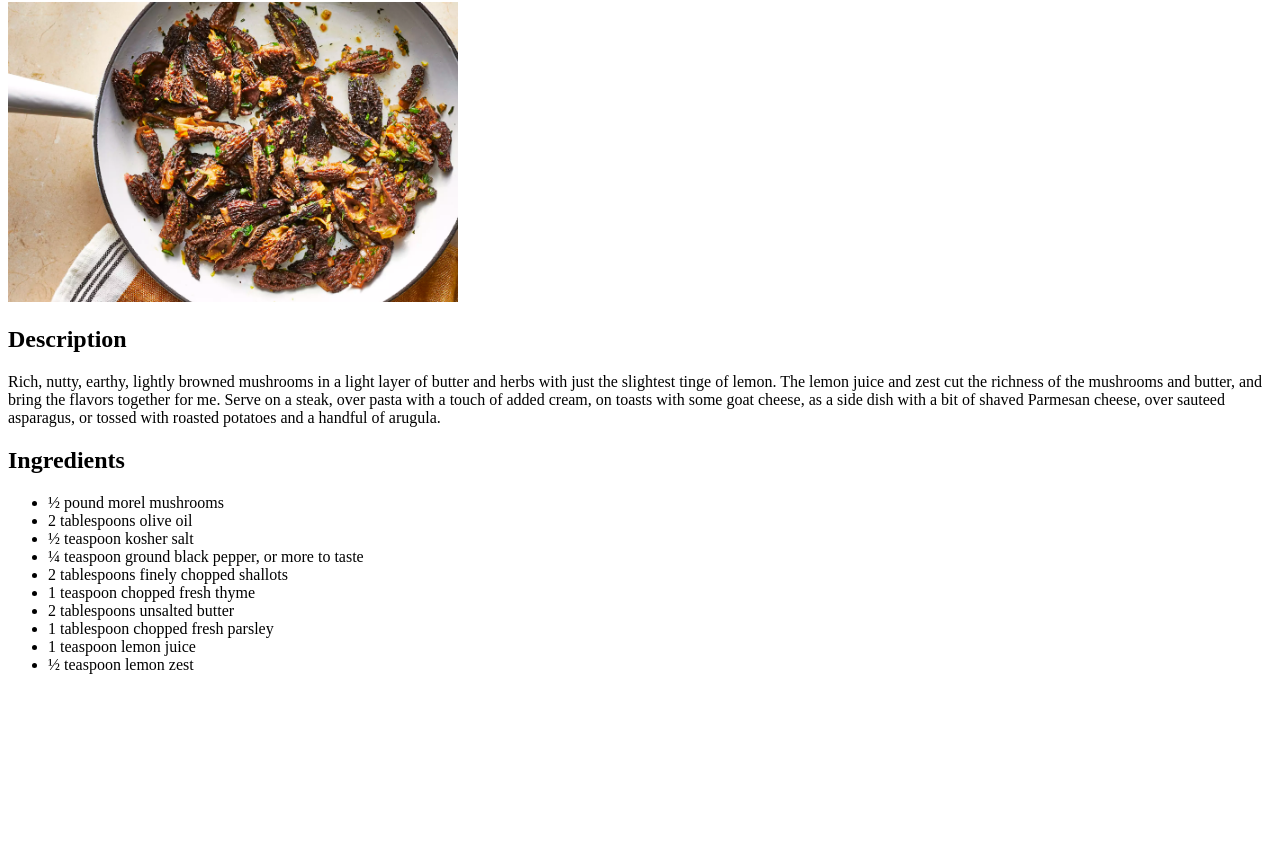
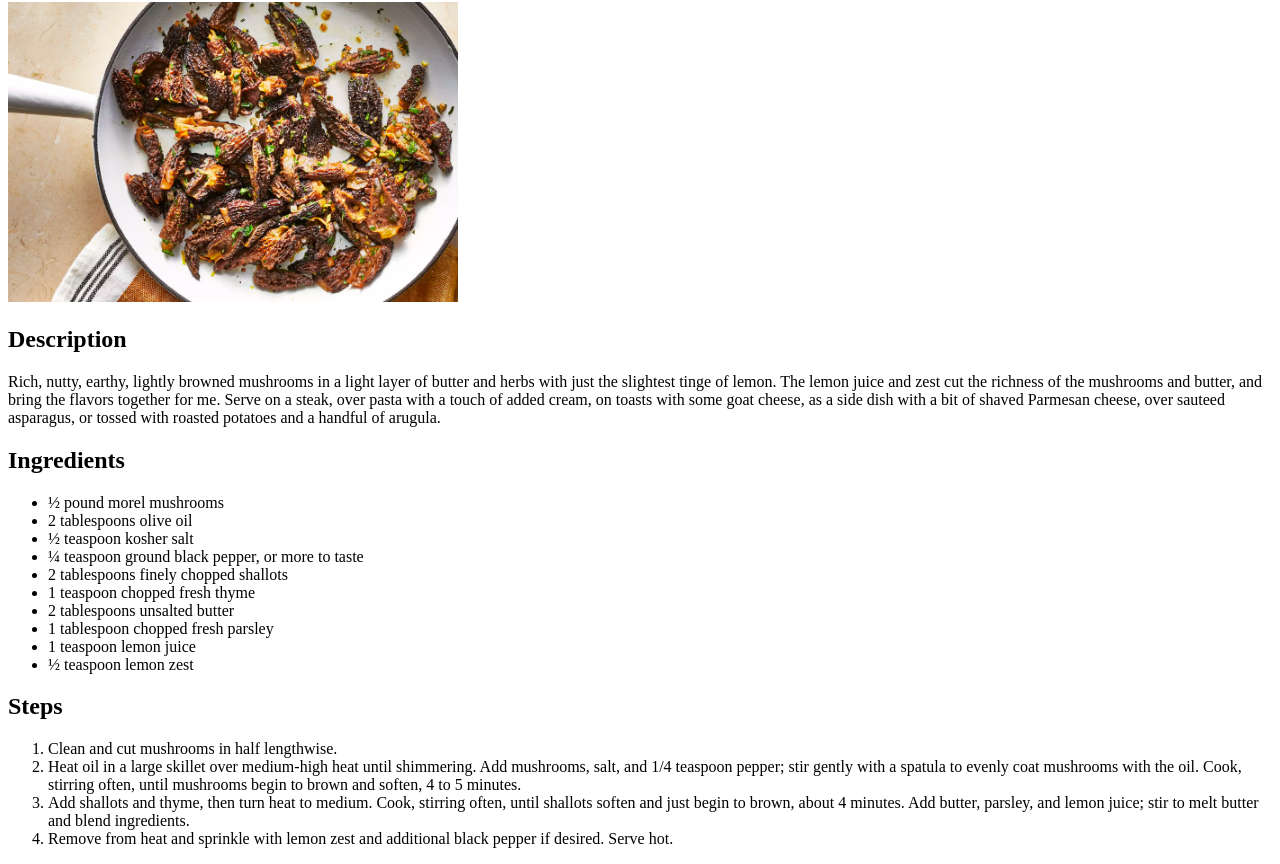
Before and after one commit to Iverson989/odin-recipes, a plain HTML site: page recipes/sauteed-morel-mushrooms.html in a window 1280 px wide. Shown: the part 78-942 px from the top of the page. Before the commit the page ends 800 px from the top, so only its background shows below. Drawn offline with Linux system fonts and the light colour scheme.

Commit message:
added directions to morels

```diff
--- a/recipes/sauteed-morel-mushrooms.html
+++ b/recipes/sauteed-morel-mushrooms.html
@@ -24,5 +24,12 @@
     <li>1 teaspoon lemon juice </li>
     <li>½ teaspoon lemon zest</li>
   </ul>
+  <h2>Steps</h2>
+  <ol>
+    <li>Clean and cut mushrooms in half lengthwise.</li>
+    <li>Heat oil in a large skillet over medium-high heat until shimmering. Add mushrooms, salt, and 1/4 teaspoon pepper; stir gently with a spatula to evenly coat mushrooms with the oil. Cook, stirring often, until mushrooms begin to brown and soften, 4 to 5 minutes.</li>
+    <li>Add shallots and thyme, then turn heat to medium. Cook, stirring often, until shallots soften and just begin to brown, about 4 minutes. Add butter, parsley, and lemon juice; stir to melt butter and blend ingredients.</li>
+    <li>Remove from heat and sprinkle with lemon zest and additional black pepper if desired. Serve hot.</li>
+  </ol>
 </body>
 </html>
```
